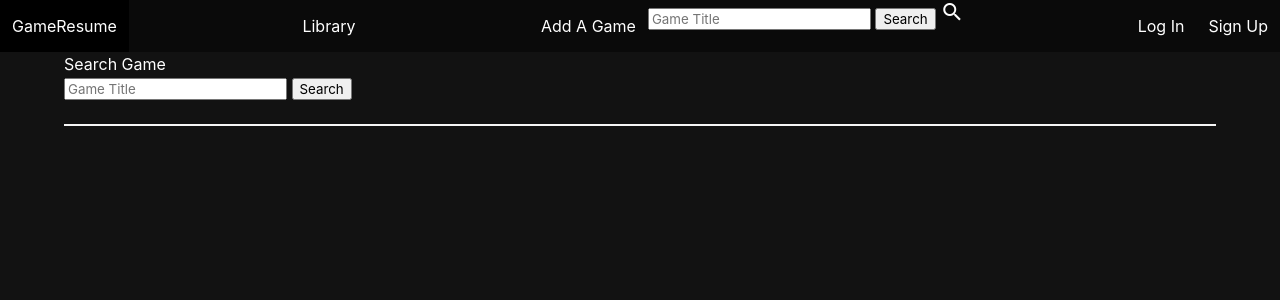
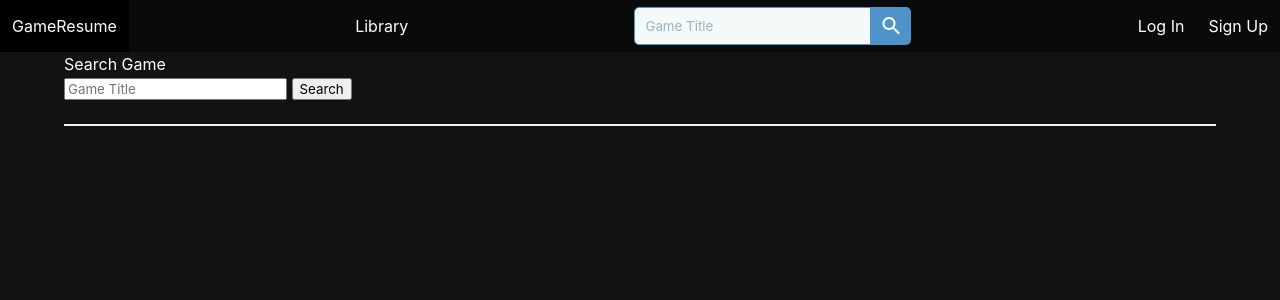
Before and after one commit to sean3434/GameArchive-Django, a Django app: page /games/search/ in a window 1280 px wide. Shown: the top 300 px of the page. Run offline with Django 4.2, Linux system fonts and the light colour scheme; data that the repository does not hold is empty.

Commit message:
Styled Search Bar

```diff
--- a/main_app/static/styles/main.css
+++ b/main_app/static/styles/main.css
@@ -14,22 +14,54 @@ h3 {
     color: #ffffff;
 }
 
-.gallery {
-    display: grid;
-    grid-template-columns: repeat(auto-fit, minmax(280px, 1fr));
-    justify-content: center;
-    gap: 30px;
-}
-
-.gallery .card {
-    transition: .1s linear;
-}
-
-.gallery .card:hover {
-    transform: scale(1.1);
-    z-index: 10;
-}
-
 p {
     font-size: 12px;
 }
+
+.searchbar {
+    width: 100%;
+    max-width: 300px;
+    display: inline-flex;
+    margin-top: 7px;
+}
+
+.searchbar--max-width {
+    max-width: 100%;
+}
+
+.searchbar__input {
+    flex-grow: 1;
+    padding: 10px;
+    outline: none;
+    border: 1px solid #4e94ca;
+    border-radius: 5px 0 0 5px;
+    background-color: #F4FAF9;
+    transition: background-color 0.25s, box-shadow 0.25s;
+}
+
+.searchbar__input:focus {
+    background-color: white;
+    box-shadow: 0 0 2px #8CC6BA;
+}
+
+.searchbar__input::placeholder {
+    color: #97b4c9;
+}
+
+.searchbar__button {
+    width: 40px;
+    background-color: #4e94ca;
+    color: #ffffff;
+    outline: none;
+    border: none;
+    display: flex;
+    align-items: center;
+    justify-content: center;
+    border-radius: 0 5px 5px 0;
+    cursor: pointer;
+    user-select: none;
+}
+
+.searchbar__button:active {
+    box-shadow: inset 0 0 30px rgba(0, 0, 0, 0.25);
+}
--- a/main_app/templates/base.html
+++ b/main_app/templates/base.html
@@ -26,12 +26,13 @@
                     <a class="navbar-item" href="{% url 'home' %}">Library</a>
                 </div>
                 <div class="navbar-menu navbar-end">
-                    <a class="navbar-item" href="{% url 'game_create' %}">Add A Game</a>
+                    {% comment %} <a class="navbar-item" href="{% url 'game_create' %}">Add A Game</a> {% endcomment %}
                     <form action='/games/search' method='get'>
                         <div class='searchbar'>
-                            <input type='text' name='gametitle' placeholder='Game Title'>
-                            <button type='submit' value='Search'>Search</button>
+                            <input type='text' class='searchbar__input' name='gametitle' placeholder='Game Title'>
+                            <button type='submit' class='searchbar__button' value='Search'>
                                 <i class='material-icons'>search</i>
+                            </button>
                         </div>
                     </form>
                 </div>
--- a/main_app/templates/search.html
+++ b/main_app/templates/search.html
@@ -17,7 +17,7 @@ Search Page
         <img src='{{ i.background_image }}' alt='cover art' height=200px width=200px>
         <div>{{ i.name }}</div>
         <div>Rating: {{ i.metacritic }}</div>
-        <div>Released on {{ i.released }}</div>
+        <div>Released on {{ i.released|slice:"5:"}}-{{i.released|slice:"0:4"}}</div>
         {% for j in i.platforms %}
             {% include 'comma.html' %}{{ j.platform.name }}
         {% endfor %}
```
